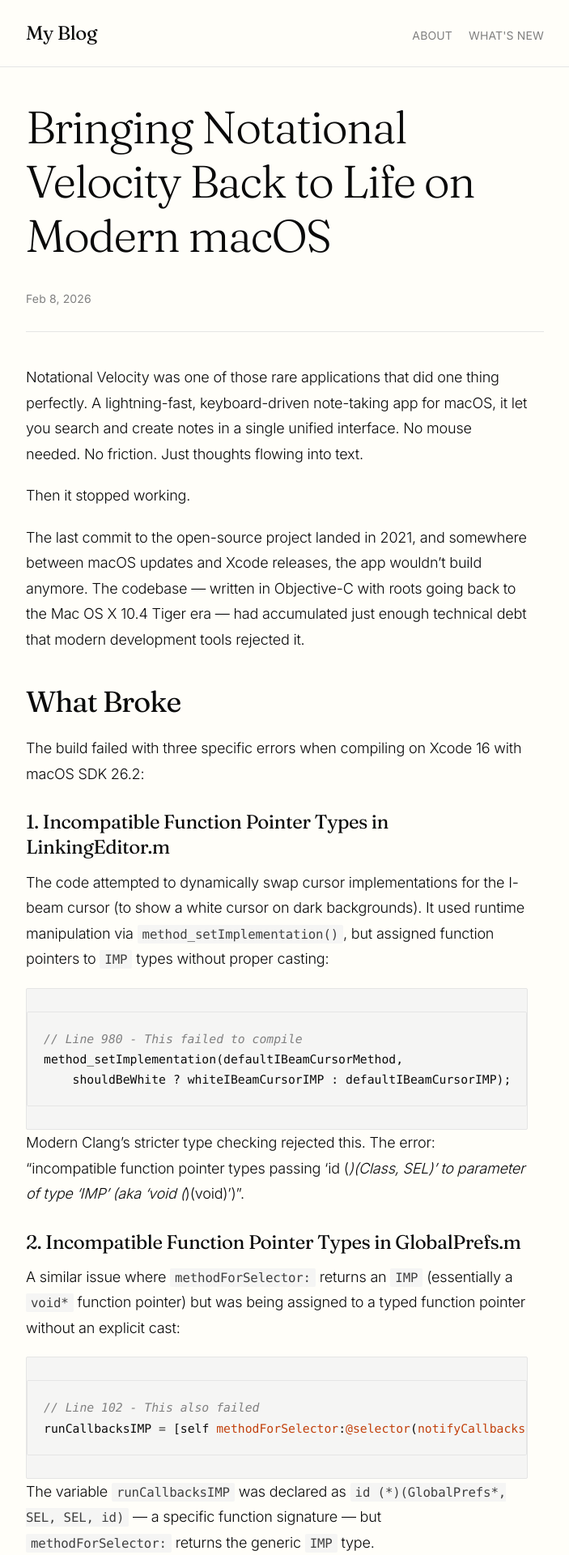
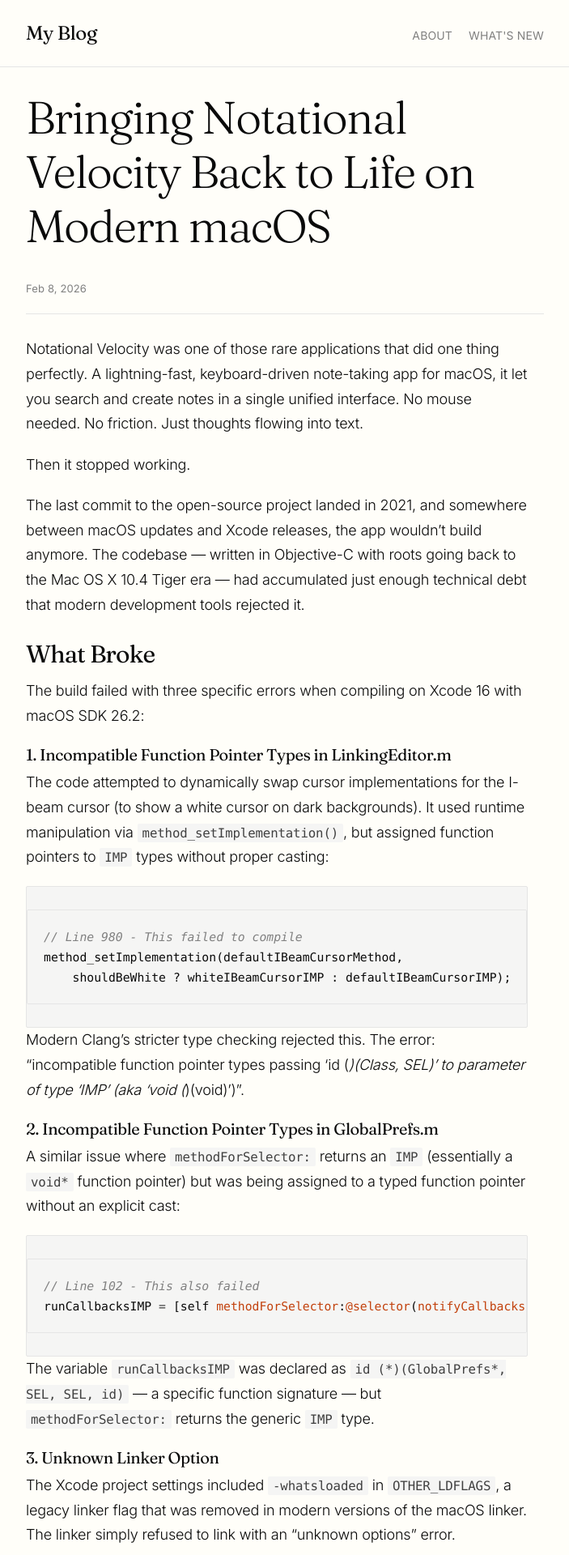
Before and after one commit to and/and.github.io, a Jekyll site: the page built from _posts/2026-02-08-issue-4.md, in a window 1280 px wide. Shown: the top 1920 px of the page at 81% size, without its empty margins (288-991 px from the left). Built offline with Jekyll 4.4.1, drawn with Linux system fonts in a browser that asks for light colours.

Commit message:
Apply compact spacing to blog post pages
Reduce whitespace on individual blog post pages for consistency:

Post page reductions:
- Page content padding: 2.5rem → 1.75rem vertical
- Post header margin/padding: Reduce spacing around title
- Post title: 3.5rem → 2.5rem font size
- Post meta: 0.875rem → 0.8125rem font size
- Content line-height: 1.75 → 1.7 for tighter reading

Heading reductions:
- H2: 2.25rem → 1.875rem, reduce top margin
- H3: 1.5rem → 1.25rem, reduce top margin

Footer:
- Reduce padding and top margin for compactness

These changes create visual consistency between the homepage and
blog post pages, with uniform compact spacing throughout the site.

Co-Authored-By: Claude Sonnet 4.5 <noreply@anthropic.com>

```diff
--- a/_layouts/default.html
+++ b/_layouts/default.html
@@ -250,27 +250,27 @@ header.site-header {
 
 /* Article */
 .page-content {
-  padding: var(--spacing-xl) 0 var(--spacing-xl);
+  padding: var(--spacing-lg) 0 var(--spacing-lg);
 }
 
 .post-header {
-  margin-bottom: var(--spacing-xl);
-  padding-bottom: var(--spacing-lg);
+  margin-bottom: var(--spacing-lg);
+  padding-bottom: var(--spacing-md);
   border-bottom: 1px solid var(--color-border);
 }
 
 .post-header .post-title {
   font-family: var(--font-display);
-  font-size: 3.5rem;
+  font-size: 2.5rem;
   font-weight: 300;
   line-height: 1.1;
-  margin-bottom: var(--spacing-md);
+  margin-bottom: var(--spacing-sm);
   letter-spacing: -0.035em;
   font-optical-sizing: auto;
 }
 
 .post-header .post-meta {
-  font-size: 0.875rem;
+  font-size: 0.8125rem;
   color: var(--color-text-tertiary);
   font-weight: 400;
   letter-spacing: 0.01em;
@@ -278,7 +278,7 @@ header.site-header {
 
 .post-content {
   max-width: 620px;
-  line-height: 1.75;
+  line-height: 1.7;
 }
 
 .post-content p {
@@ -287,10 +287,10 @@ header.site-header {
 
 .post-content h2 {
   font-family: var(--font-display);
-  font-size: 2.25rem;
+  font-size: 1.875rem;
   font-weight: 400;
-  margin-top: var(--spacing-xl);
-  margin-bottom: var(--spacing-md);
+  margin-top: var(--spacing-lg);
+  margin-bottom: var(--spacing-sm);
   letter-spacing: -0.03em;
   font-optical-sizing: auto;
   line-height: 1.2;
@@ -298,10 +298,10 @@ header.site-header {
 
 .post-content h3 {
   font-family: var(--font-display);
-  font-size: 1.5rem;
+  font-size: 1.25rem;
   font-weight: 400;
-  margin-top: var(--spacing-lg);
-  margin-bottom: var(--spacing-sm);
+  margin-top: var(--spacing-md);
+  margin-bottom: var(--spacing-xs);
   letter-spacing: -0.02em;
   font-optical-sizing: auto;
   line-height: 1.3;
@@ -395,8 +395,8 @@ pre code {
 /* Footer */
 .site-footer {
   border-top: 1px solid var(--color-border);
-  padding: var(--spacing-xl) 0 var(--spacing-lg);
-  margin-top: var(--spacing-xl);
+  padding: var(--spacing-lg) 0 var(--spacing-md);
+  margin-top: var(--spacing-lg);
   background: var(--color-bg);
 }
 
```
